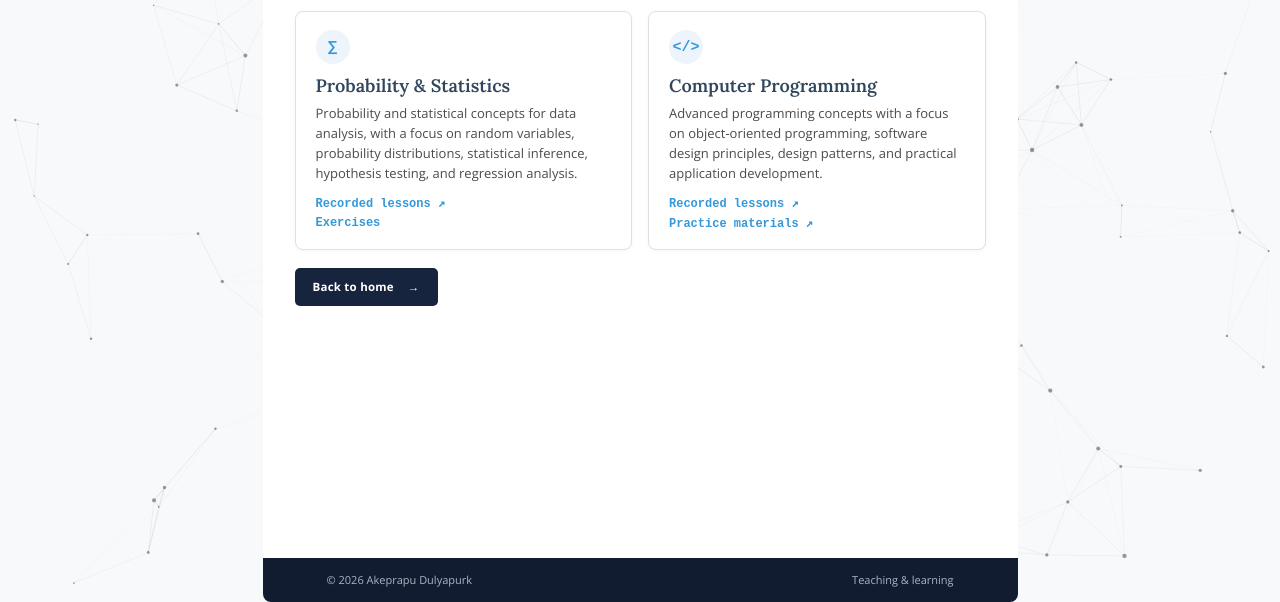
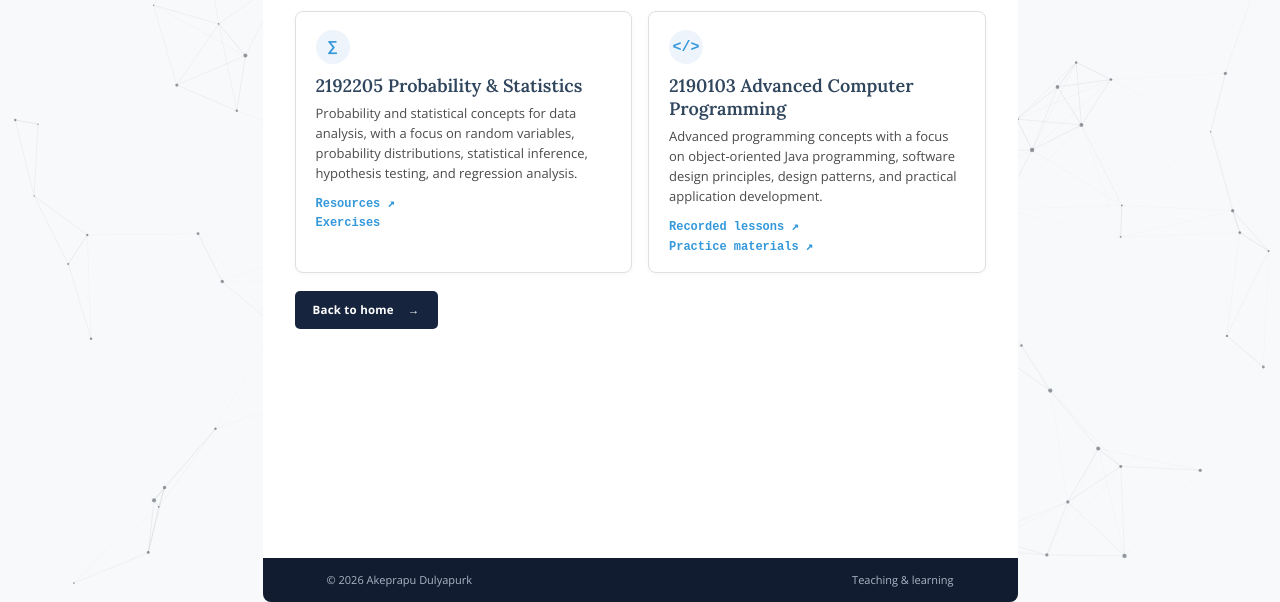
Before and after one commit to JakeNaKrub/JakeNaKrub.github.io, a plain HTML site: page teaching.html in a window 1280 px wide. Shown: the part 198-800 px from the top of the page. Drawn offline with nearby package versions, Linux system fonts and the light colour scheme; animation ran at ten frames a second.

Commit message:
update teaching page

```diff
--- a/teaching.html
+++ b/teaching.html
@@ -5,9 +5,10 @@
 <header class="site-header"><div class="container nav-wrap"><a class="brand" href="index.html"><span class="brand-mark">AD</span><span>Akeprapu Dulyapurk</span></a><button class="menu-toggle" aria-label="Toggle navigation" aria-expanded="false"><span></span><span></span><span></span></button><nav class="site-nav" aria-label="Main navigation"><a href="index.html">About</a><a class="active" href="teaching.html">Teaching</a><a href="projects.html">Projects</a><a href="contact.html">Contact</a><a href="assets/akeprapu-dulyapurk-cv.pdf" target="_blank" rel="noreferrer">CV</a></nav></div></header>
 <main><section class="page-hero container"><p class="eyebrow">Teaching</p><div class="teaching-title"><h1>Teaching</h1><svg class="integral-graph" viewBox="0 0 180 100" role="img" aria-label="Animated graph showing an integral and area under a curve"><path class="graph-axis" d="M12 86H170M18 92V10"/><path class="graph-area" d="M28 86C46 82 48 30 77 28C105 26 107 70 151 22V86Z"/><path class="graph-curve" d="M28 86C46 82 48 30 77 28C105 26 107 70 151 22"/></svg></div></section>
 <section class="section container"><div class="subject-grid"><article class="subject-card"><span class="subject-icon">∑</span>
-    <h3>Probability &amp; Statistics</h3>
+    <h3>2192205 Probability &amp; Statistics</h3>
     <p>Probability and statistical concepts for data analysis, with a focus on random variables, probability distributions, statistical inference, hypothesis testing, and regression analysis.</p>
-    <div class="subject-links"><a href="#">Recorded lessons ↗</a><a href="#">Exercises </a></div></article><article class="subject-card"><span class="subject-icon">&lt;/&gt;</span><h3>Computer Programming</h3>
-    <p>Advanced programming concepts with a focus on object-oriented programming, software design principles, design patterns, and practical application development.</p>
-    <div class="subject-links"><a href="#">Recorded lessons ↗</a><a href="#">Practice materials ↗</a></div></article></div><a class="button button-primary page-bottom-home" href="index.html">Back to home <span>→</span></a></section></main>
+    <div class="subject-links"><a href="#">Resources ↗</a><a href="#">Exercises </a></div></article><article class="subject-card"><span class="subject-icon">&lt;/&gt;</span>
+    <h3>2190103 Advanced Computer Programming</h3>
+    <p>Advanced programming concepts with a focus on object-oriented Java programming, software design principles, design patterns, and practical application development.</p>
+    <div class="subject-links"><a href="https://www.youtube.com/playlist?list=PLPzHtpSHEGi8">Recorded lessons ↗</a><a href="#">Practice materials ↗</a></div></article></div><a class="button button-primary page-bottom-home" href="index.html">Back to home <span>→</span></a></section></main>
 <footer class="site-footer"><div class="container footer-inner"><span>© <span data-year></span> Akeprapu Dulyapurk</span><span>Teaching &amp; learning</span></div></footer><script src="js/script.js"></script></body></html>
```
